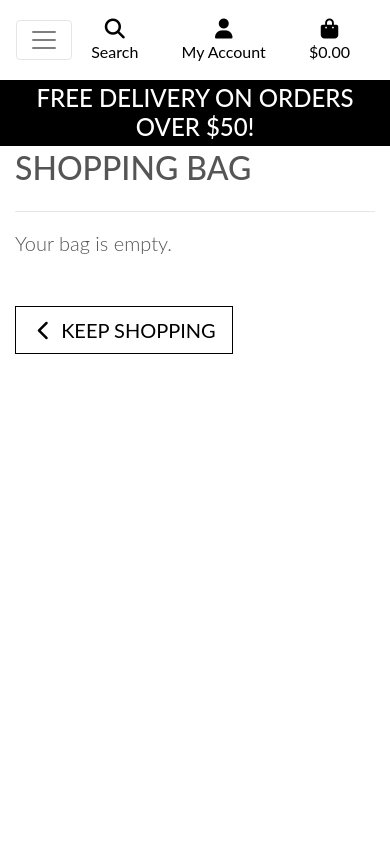
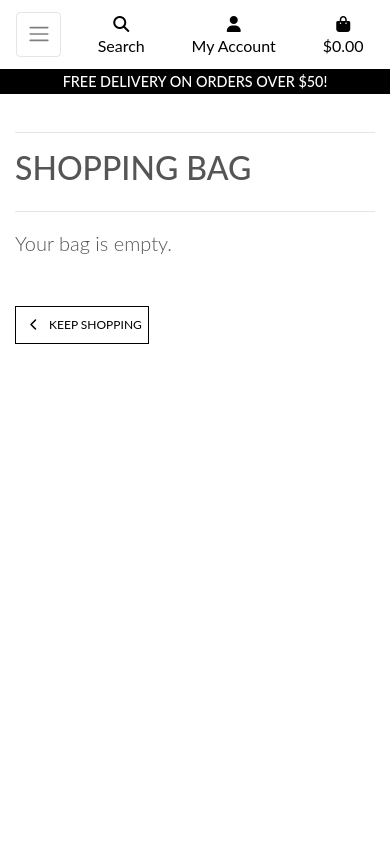
Before and after one commit to mariana-stefani/boutique-ecommerce, a Django app: page /bag/ in a window 390 px wide. Run offline with Django 3.2, Linux system fonts and the light colour scheme; some libraries are stand-ins or nearby versions.

Commit message:
Added css for media query max-width 991px

```diff
--- a/static/css/base.css
+++ b/static/css/base.css
@@ -291,4 +291,41 @@ input[name="q"]::placeholder {
   body {
     height: calc(100vh - 116px);
   }
+
+  .display-4.logo-font.text-black {
+    font-size: 2rem;
+  }
+
+  .nav-link {
+    padding: 0.15rem;
+  }
+
+  .nav-link i.fa-lg {
+    font-size: 1rem;
+  }
+
+  .navbar-toggler {
+    padding: 0.6rem 0.6rem;
+    font-size: 1rem;
+  }
+
+  #delivery-banner h4 {
+    font-size: 0.9rem;
+  }
+
+  .btn.btn-outline-black.rounded-0,
+  .btn.btn-black.rounded-0 {
+    padding: 0.375rem 0.375rem;
+  }
+
+  .btn.btn-outline-black.rounded-0.btn-lg,
+  .btn.btn-black.rounded-0.btn-lg {
+    padding: 0.375rem 0.375rem;
+    font-size: 0.75rem;
+  }
+
+  .increment-qty,
+  .decrement-qty {
+    padding: 0.25rem 0.5rem !important;
+  }
 }
```
